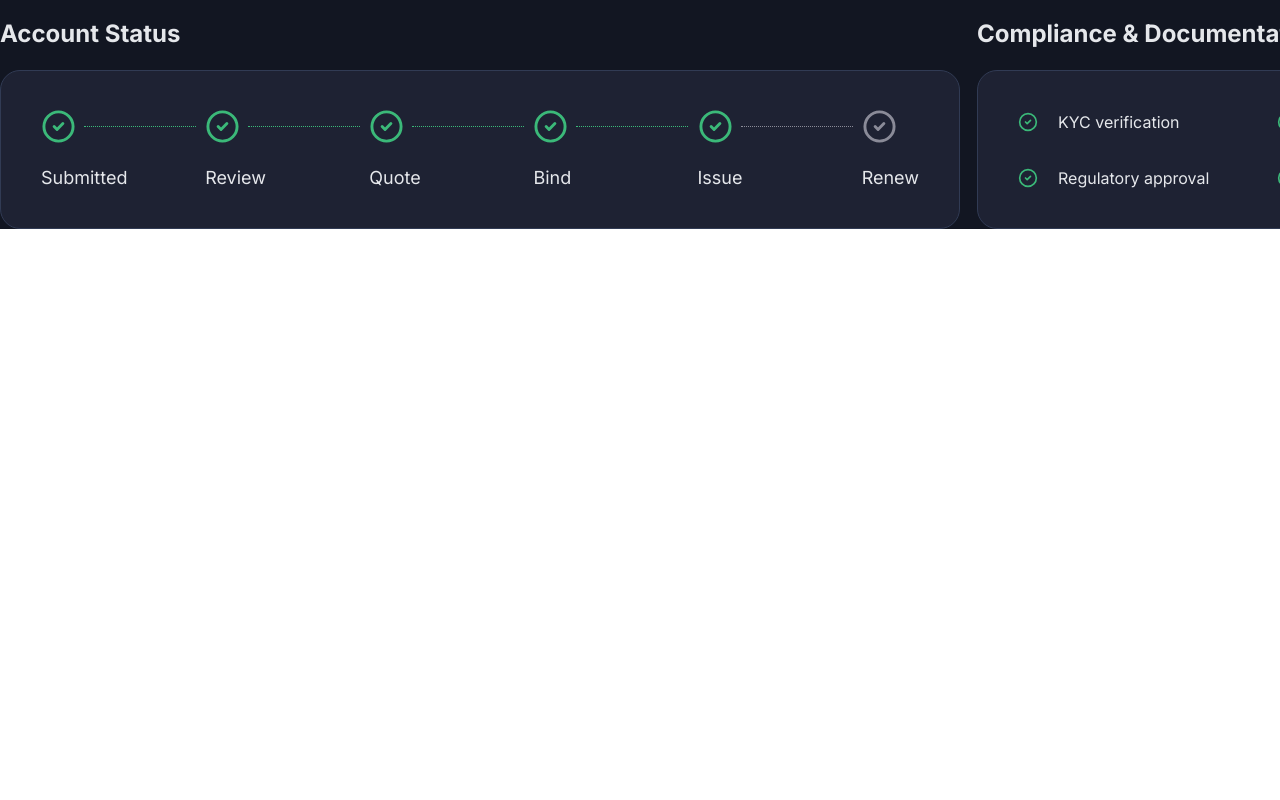
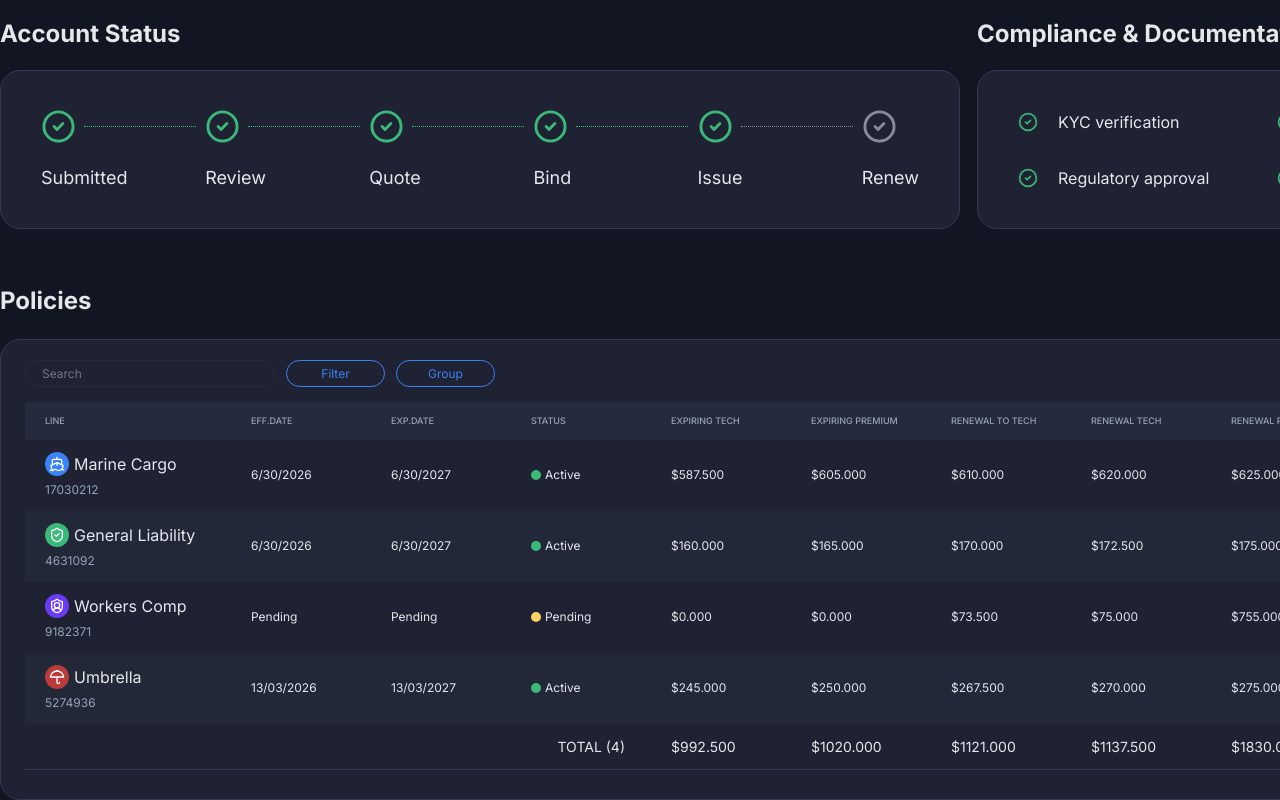
Before and after one commit to yaStigma/react-dashboard-interface, a React (Vite) app: page /accounts in a window 1280 px wide. Shown: the part 1162-1962 px from the top of the page. Before the commit the page ends 1391 px from the top, so only its background shows below. Built offline with nearby package versions, Linux system fonts and the light colour scheme.

Commit message:
feat: create table for section policies account page

```diff
--- a/public/mockData.json
+++ b/public/mockData.json
@@ -237,56 +237,63 @@
     ],
     "policiesCard" : [
       {
-        "line": "Marine Cargo",
+        "name": "Marine Cargo",
+        "code": 17030212,
         "effDate": "6/30/2026",
         "expDate": "6/30/2027",
         "status": "Active",
-        "expiringTech": "$687,500",
-        "expiringPremium": "$665,000",
-        "renewalToTech": "$610,000",
-        "renewalToTechPremium": "$620,000",
-        "renewalPremium": "$625,000",
-       " rateChange": "3.3%",
-        "lossRatio": "23%"
+        "expiringTech": 587.500,
+        "expiringPremium": 605.000,
+        "renewalToTech": 610.000,
+        "renewalToTechPremium": 620.000,
+        "renewalPremium": 625.000,
+       "rateChange": "3.3%",
+        "lossRatio":22
       },
       {
-        "line": "General Liability",
+        "name": "General Liability",
+        "code": 4631092,
+
         "effDate": "6/30/2026",
         "expDate": "6/30/2027",
         "status": "Active",
-        "expiringTech": "$160,000",
-        "expiringPremium": "$165,000",
-        "renewalToTech": "$170,000",
-        "renewalToTechPremium": "$172,500",
-        "renewalPremium": "$175,000",
+        "expiringTech": 160.000,
+        "expiringPremium": 165.000,
+        "renewalToTech": 170.000,
+        "renewalToTechPremium": 172.500,
+        "renewalPremium": 175.000,
         "rateChange": "6.1%",
-        "lossRatio": "55%"
+        "lossRatio": 55
       },
       {
-        "line": "Workers Comp",
-        "effDate": null,
-        "expDate": null,
+        "name": "Workers Comp",
+        "code": 9182371,
+
+        "effDate": "Pending",
+        "expDate":"Pending",
         "status": "Pending",
-        "expiringTech": null,
-        "expiringPremium": null,
-        "renewalToTech": "$73,500",
-        "renewalToTechPremium": "$80,000",
-        "renewalPremium": "$85,000",
+        "expiringTech": 0,
+        "expiringPremium": 0,
+        "renewalToTech": 73.500,
+        "renewalToTechPremium": 75.000,
+        "renewalPremium": 755.000,
         "rateChange": "N/A",
         "lossRatio": "N/A"
       },
       {
-        "line": "Umbrella",
+        "name": "Umbrella",
+        "code": 5274936,
+
         "effDate": "13/03/2026",
         "expDate": "13/03/2027",
         "status": "Active",
-        "expiringTech": "$245,000",
-        "expiringPremium": "$250,000",
-        "renewalToTech": "$270,000",
-        "renewalToTechPremium": "$275,000",
-        "renewalPremium": "$280,000",
+        "expiringTech": 245.000,
+        "expiringPremium": 250.000,
+        "renewalToTech": 267.500,
+        "renewalToTechPremium": 270.000,
+        "renewalPremium": 275.000,
         "rateChange": "10.0%",
-        "lossRatio": "78%"
+        "lossRatio":78
       }
     ]
   }
--- /dev/null
+++ b/src/components/AccountPoliciesTableSection.jsx
@@ -0,0 +1,235 @@
+import { useState } from "react";
+import {
+  Ship,
+  Building2,
+  Umbrella,
+  ShieldCheck,
+  ShieldUser,
+} from "lucide-react";
+
+const iconMap = {
+  "Marine Cargo": (
+    <span className="size-6 flex items-center justify-center rounded-full bg-[#3B82F6]">
+      <Ship className="size-4 text-textPrimary" />
+    </span>
+  ),
+  "General Liability": (
+    <span className="size-6 flex items-center justify-center rounded-full bg-[#3BB979]">
+      <ShieldCheck className="size-4 text-textPrimary" />
+    </span>
+  ),
+  "Workers Comp": (
+    <span className="size-6 flex items-center justify-center rounded-full bg-[#6A3BF6]">
+      <ShieldUser className="size-4 text-textPrimary" />
+    </span>
+  ),
+  Umbrella: (
+    <span className="size-6 flex items-center justify-center rounded-full bg-[#B93B3B]">
+      <Umbrella className="size-4 text-textPrimary" />
+    </span>
+  ),
+};
+const statusIndicator = {
+  Active: <div className="size-2.5 rounded-full bg-statusCompleted"></div>,
+  Pending: <div className="size-2.5 rounded-full bg-statusPending"></div>,
+};
+const getBgColorByPercentage = (value) => {
+  if (value < 33) return "bg-statusCompleted";
+  if (value < 66) return "bg-statusPending text-background";
+  return "bg-statusFailed";
+};
+
+export default function AccountPoliciesTableSection({ policiesCard }) {
+  const [activeButton, setActiveButton] = useState("");
+  // if (!myAccounts || myAccounts.length === 0) {
+  //   return <div>No data available</div>;
+  // }
+
+  return (
+    <section className="w-full  flex flex-col items-start mt-[37px] ">
+      <h2 className="text-heading font-heading leading-heading text-textMuted mb-5 ">
+        Policies
+      </h2>
+      <div className="w-full h-[461px] flex flex-col  items-start py-[20px] px-[24px]   rounded-[20px] border  border-cardBorder bg-cardLight">
+        <div className="flex flex-row mb-[15px] gap-[11px]">
+          <input
+            type="text"
+            placeholder="Search"
+            className="w-[250px] h-[28] text-labelSm font-body text-textSecondary border-1 border-tableHeader  rounded-full outline-none  bg-transparent px-4   focus:outline-none focus:border-cardBlue focus:ring-2 transition-all cursor-pointer"
+          />
+          <div className="flex items-center flex-row gap-[11px]  ">
+            <button
+              type="button"
+              onClick={() => setActiveButton("filter")}
+              className={`group text-center  w-[99px] h-[27px] text-labelSm rounded-full border-1 border-cardBlue transition-all cursor-pointer ${
+                activeButton === "filter"
+                  ? "bg-cardBlue text-textPrimary"
+                  : "bg-cardLight text-cardBlue hover:bg-cardBlue hover:text-textPrimary"
+              }`}
+            >
+              Filter
+            </button>
+
+            <button
+              type="button"
+              onClick={() => setActiveButton("group")}
+              className={`group text-center  w-[99px] h-[27px] text-labelSm rounded-full border-1 border-cardBlue transition-all cursor-pointer ${
+                activeButton === "group"
+                  ? "bg-cardBlue text-textPrimary"
+                  : "bg-cardLight text-cardBlue hover:bg-cardBlue hover:text-textPrimary"
+              }`}
+            >
+              Group
+            </button>
+          </div>
+        </div>
+        <div className="w-full overflow-y-auto max-h-[460px] snap-y custom-scroll">
+          <table className="w-full text-left border-none">
+            <thead className="sticky top-0 bg-tableHeader text-tableTextHead text-[9px] z-10">
+              <tr>
+                <th className="py-3 px-5 text-[9px] font-label">LINE</th>
+                <th className="py-3  text-[9px] font-label w-35">EFF.DATE</th>
+                <th className="py-3  text-[9px] font-label w-35">EXP.DATE</th>
+                <th className="py-3  text-[9px] font-label w-35">STATUS</th>
+                <th className="py-3  text-[9px] font-label w-35">
+                  EXPIRING TECH
+                </th>
+                <th className="py-3  text-[9px] font-label w-35">
+                  EXPIRING PREMIUM
+                </th>
+                <th className="py-3  text-[9px] font-label w-35">
+                  RENEWAL TO TECH
+                </th>
+                <th className="py-3  text-[9px] font-label w-35">
+                  RENEWAL TECH
+                </th>
+                <th className="py-3  text-[9px] font-label w-35">
+                  RENEWAL PREMIUM
+                </th>
+                <th className="py-3  text-[9px] font-label w-20">
+                  RATE CHANCE
+                </th>
+                <th className="py-3  text-[9px] font-label text-center w-30">
+                  LOSS RATIO
+                </th>
+                <th className="w-[60px]"></th>
+              </tr>
+            </thead>
+            <tbody className=" text-textMuted text-labelSm  ">
+              {policiesCard.map((item, index) => (
+                <tr
+                  key={index}
+                  className={`${
+                    index % 2 === 0 ? "bg-transparent" : "bg-tableAccent"
+                  }`}
+                >
+                  <td className="py-3 px-5">
+                    <div className="flex items-center gap-[5px] mb-[5px]">
+                      {iconMap[item.name]}
+                      <p className="text-label"> {item.name}</p>
+                    </div>
+
+                    <p className=" text-tableTextHead">{item.code}</p>
+                  </td>
+                  <td className="">{item.effDate}</td>
+                  <td className="">{item.expDate}</td>
+                  <td className="">
+                    <div className="flex flex-row items-center gap-1">
+                      {statusIndicator[item.status]}
+                      {item.status}
+                    </div>
+                  </td>
+                  <td className="">${item.expiringTech.toFixed(3)}</td>
+                  <td className="">${item.expiringPremium.toFixed(3)}</td>
+                  <td className="">${item.renewalToTech.toFixed(3)}</td>
+                  <td className="">${item.renewalToTechPremium.toFixed(3)}</td>
+                  <td className="">${item.renewalPremium.toFixed(3)}</td>
+                  <td className="">{item.rateChange}</td>
+
+                  <td className="text-center">
+                    {item.lossRatio === "N/A" ? (
+                      <p>N/A</p>
+                    ) : (
+                      <div
+                        className={`flex items-center justify-center m-auto  ${getBgColorByPercentage(
+                          item.lossRatio
+                        )} w-[52px] h-[24px] rounded-full`}
+                      >
+                        {item.lossRatio}%
+                      </div>
+                    )}
+                  </td>
+
+                  <td className="">
+                    <div className="relative group">
+                      <button
+                        type="button"
+                        title="Options"
+                        className="w-6 h-6 flex items-center justify-center rounded-full border-[1.5px] border-current text-textPrimary hover:bg-cardBlue transition-all cursor-pointer"
+                      >
+                        <span className="flex flex-col items-center justify-center gap-[2px]">
+                          <span className="w-[2px] h-[2px] bg-current rounded-full"></span>
+                          <span className="w-[2px] h-[2px] bg-current rounded-full"></span>
+                          <span className="w-[2px] h-[2px] bg-current rounded-full"></span>
+                        </span>
+                      </button>
+                    </div>
+                  </td>
+                </tr>
+              ))}
+              <tr className=" text-body border-b-1 border-cardBorder">
+                <td className="py-3 px-[46px] text-right" colSpan="4">
+                  TOTAL (4)
+                </td>
+                <td className="">
+                  $
+                  {policiesCard
+                    .reduce((sum, item) => sum + (item.expiringTech || 0), 0)
+                    .toFixed(3)}
+                </td>
+                <td className="">
+                  $
+                  {policiesCard
+                    .reduce((sum, item) => sum + (item.expiringPremium || 0), 0)
+                    .toFixed(3)}
+                </td>
+                <td className="">
+                  $
+                  {policiesCard
+                    .reduce((sum, item) => sum + (item.renewalToTech || 0), 0)
+                    .toFixed(3)}
+                </td>
+                <td className="">
+                  $
+                  {policiesCard
+                    .reduce(
+                      (sum, item) => sum + (item.renewalToTechPremium || 0),
+                      0
+                    )
+                    .toFixed(3)}
+                </td>
+                <td className="">
+                  $
+                  {policiesCard
+                    .reduce((sum, item) => sum + (item.renewalPremium || 0), 0)
+                    .toFixed(3)}
+                </td>
+                <td className="">6.9%</td>
+                <td className="text-center">
+                  <div
+                    className={`flex items-center justify-center m-auto  ${getBgColorByPercentage(
+                      58.3
+                    )} w-[52px] h-[24px] rounded-full`}
+                  >
+                    {58.3}%
+                  </div>
+                </td>
+                <td className=""></td>
+              </tr>
+            </tbody>
+          </table>
+        </div>
+      </div>
+    </section>
+  );
+}
--- a/src/pages/AccountPage.jsx
+++ b/src/pages/AccountPage.jsx
@@ -5,6 +5,7 @@ import AccountPoliciesSection from "../components/AccountPoliciesSection";
 import AccountStatusSection from "../components/AccountStatusSection";
 import { useState, useEffect } from "react";
 import Loader from "../components/Loader";
+import AccountPoliciesTableSection from "../components/AccountPoliciesTableSection";
 
 export default function AccountPage() {
   const [data, setData] = useState(null);
@@ -15,7 +16,7 @@ export default function AccountPage() {
   }, []);
 
   if (!data) return <Loader />;
-  const { performanceMetrics, policies } = data.account;
+  const { performanceMetrics, policies, policiesCard } = data.account;
 
   return (
     <div className="flex flex-col gap-[17px]  w-[1656px] mx-auto">
@@ -30,6 +31,7 @@ export default function AccountPage() {
         <AccountStatusSection />
         <AccountComplianceSection />
       </div>
+      <AccountPoliciesTableSection policiesCard={policiesCard} />
     </div>
   );
 }
```
